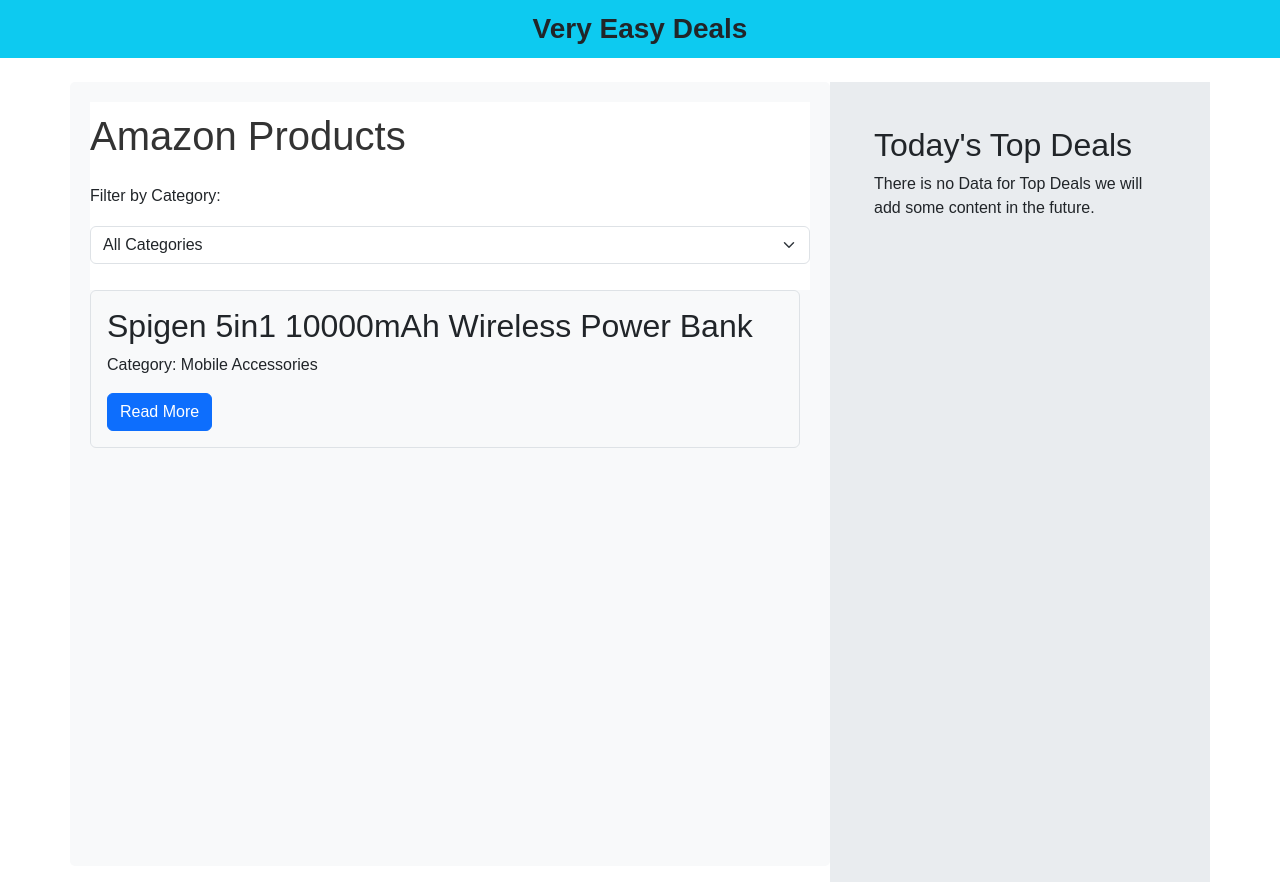
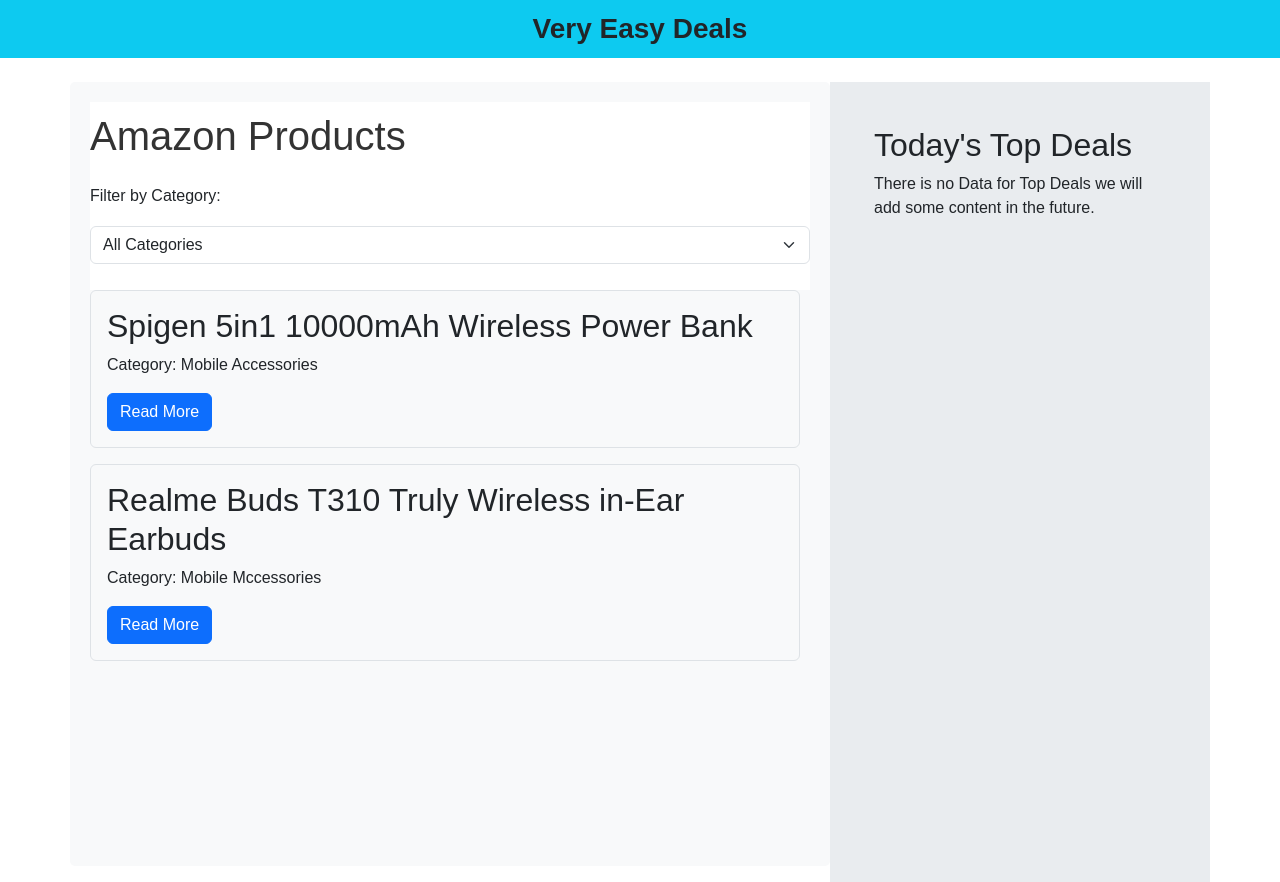
Before and after one commit to bobnano/very-Easy-Shutter-Deals, a React (Create React App) app: page / in a window 1280 px wide. Built offline with nearby package versions, Linux system fonts and the light colour scheme.

Commit message:
Update products.js

```diff
--- a/src/products.js
+++ b/src/products.js
@@ -8,14 +8,14 @@
       link:"https://amzn.to/3BneSUH",
       img:"https://m.media-amazon.com/images/I/618VuqprX7L._SL1500_.jpg"
     },
-    // {
-    //     id: 4,
-    //     title: "Spigen 5in1 10000mAh Wireless Power Bank",
-    //     category: "Mobile Mccessories",
-    //     description: "This 5-in-1 wireless charging station offers a convenient solution for charging multiple devices simultaneously. It features a 10,000mAh power bank, fast charging capabilities (USB-C 20W, USB-A 18W, wireless charging up to 15W), and compatibility with a wide range of smartphones, earbuds, and smartwatches. With its built-in mobile phone stand, you can easily charge and use your devices hands-free.",
-    //     link:"",
-    //     img:"https://m.media-amazon.com/images/I/618VuqprX7L._SL1500_.jpg"
-    //   },
+    {
+        id: 4,
+        title: "Realme Buds T310 Truly Wireless in-Ear Earbuds",
+        category: "Mobile Mccessories",
+        description: "This Tws comes With 46dB Hybrid ANC, 360° Spatial Audio, 12.4mm Dynamic Bass Driver, Upto 40Hrs Battery and Fast Charging (Monet Purple)",
+        link:"https://amzn.to/3N8TXag",
+        img:"https://m.media-amazon.com/images/I/61grOKkDUvL._SL1500_.jpg"
+    },
     //   {
     //     id: 3,
     //     title: "Spigen 5in1 10000mAh Wireless Power Bank",
```
